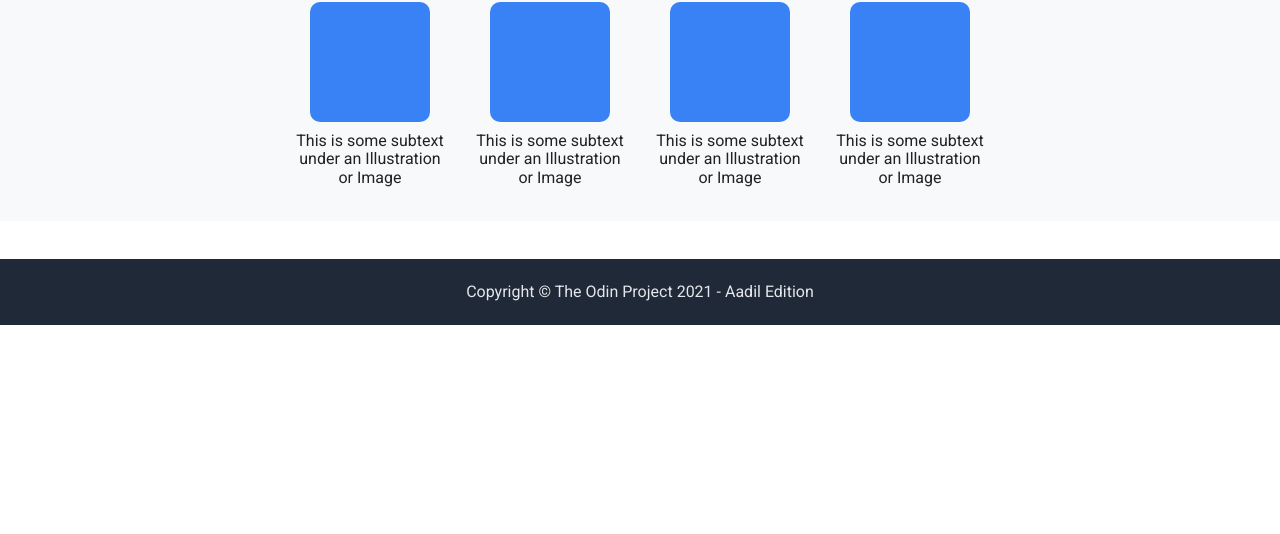
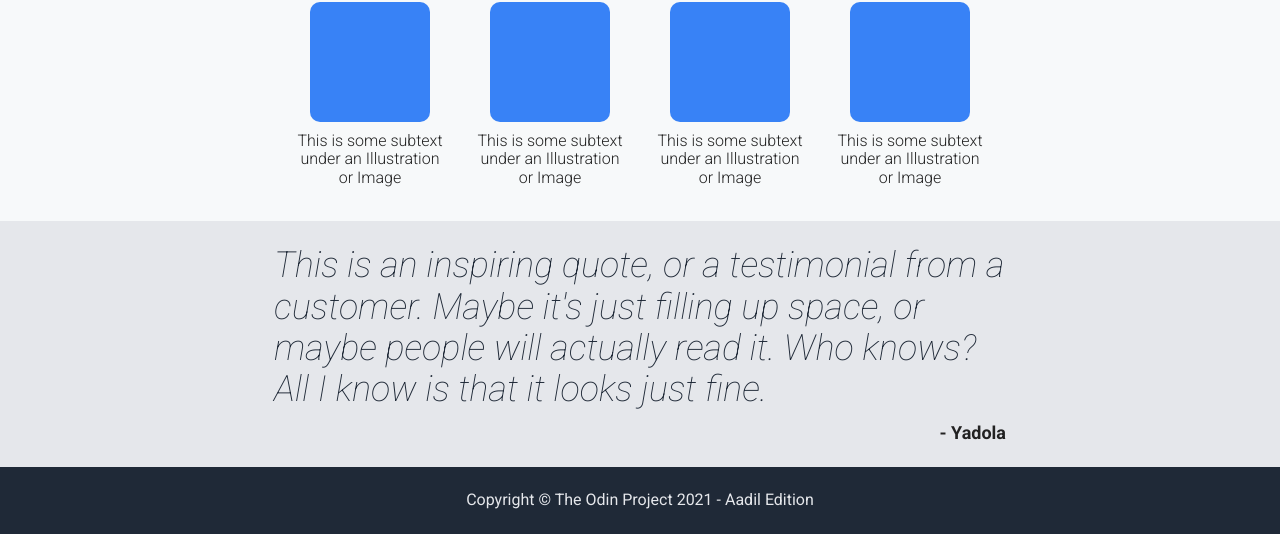
Before and after one commit to Ya-dola/odin-landing-page, a website built with Parcel: page index.html in a window 1280 px wide. Shown: the part 475-1009 px from the top of the page. Before the commit the page ends 800 px from the top, so only its background shows below. Built offline with nearby package versions, Linux system fonts and the light colour scheme.

Commit message:
Added Section 3 - Quotes

```diff
--- a/css/pageCss.css
+++ b/css/pageCss.css
@@ -6,7 +6,6 @@
 body {
   height: 100vh;
   margin: 0;
-  overflow: hidden;
   font-family: Roboto, sans-serif;
   display: flex;
   flex-direction: column;
@@ -160,8 +159,42 @@ button {
 }
 
 .card_txt {
+  text-align: center;
+  font-weight: 300;
+}
+
+/*Section 3*/
+.section_3 {
+  background: #E5E7EB;
+  padding: 24px;
+}
+
+.section_3 .container {
+  gap: 12px;
+  padding: 0 250px;
+}
+
+.section_3 .quote_header {
   display: flex;
-  text-align: center;
+  justify-content: center;
+  align-items: center;
+}
+
+.quote {
+  font-size: 36px;
+  font-weight: 100;
+  font-style: italic;
+  color: #1F2937;
+}
+
+.section_3 .quote_footer {
+  display: flex;
+  justify-content: flex-end;
+}
+
+.quotee {
+  font-weight: 700;
+  font-size: 18px;
 }
 
 .footer {
--- a/index.html
+++ b/index.html
@@ -95,6 +95,22 @@
       </div>
     </div>
 
+    <div class="section_3">
+      <div class="section container">
+        <div class="quote_header">
+          <div class="quote">
+            This is an inspiring quote, or a testimonial from a customer. Maybe it's just filling up space, or maybe
+            people will actually read it. Who knows? All I know is that it looks just fine.
+          </div>
+        </div>
+        <div class="quote_footer">
+          <div class="quotee">
+            - Yadola
+          </div>
+        </div>
+      </div>
+    </div>
+
     <div class="content">
     </div>
 
```
